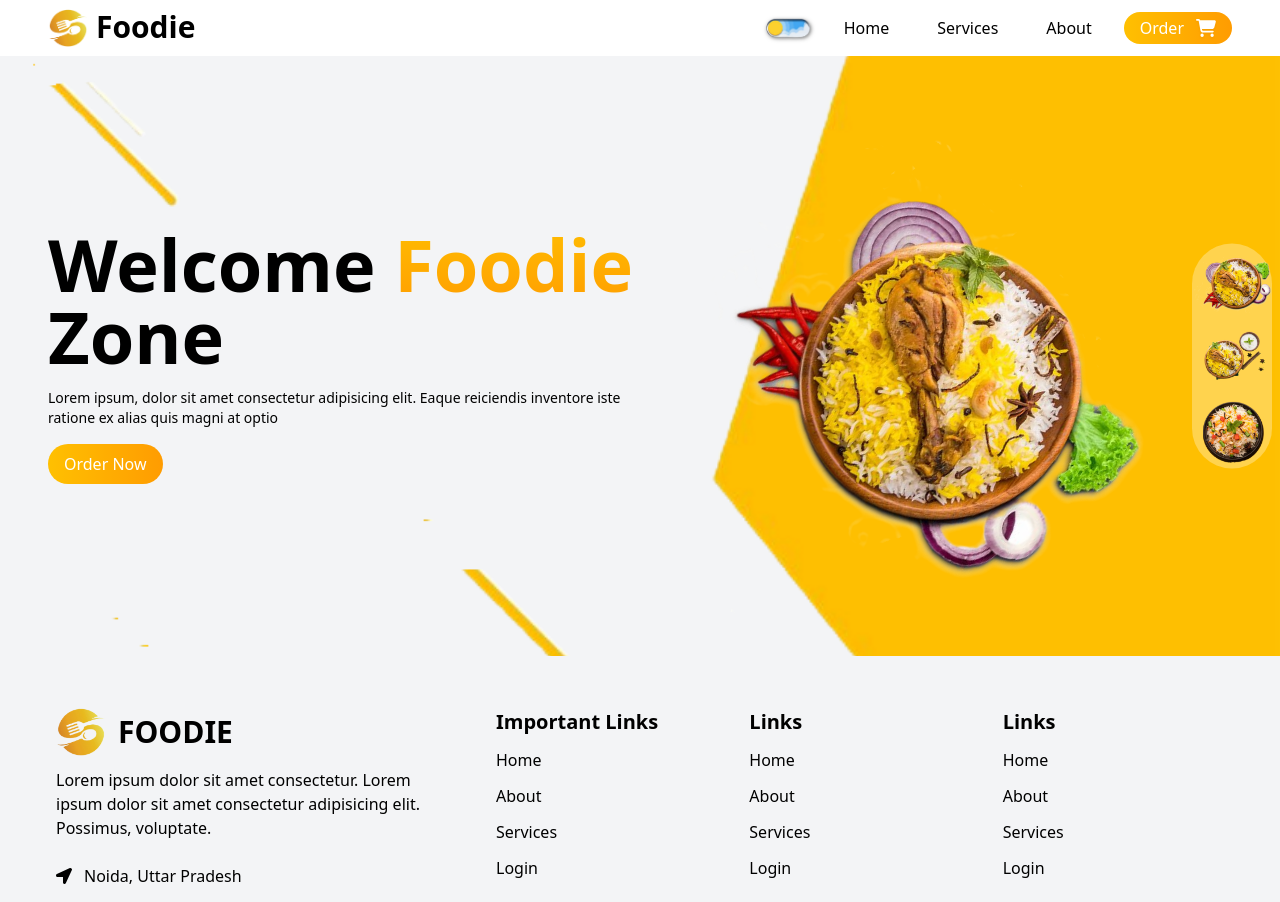
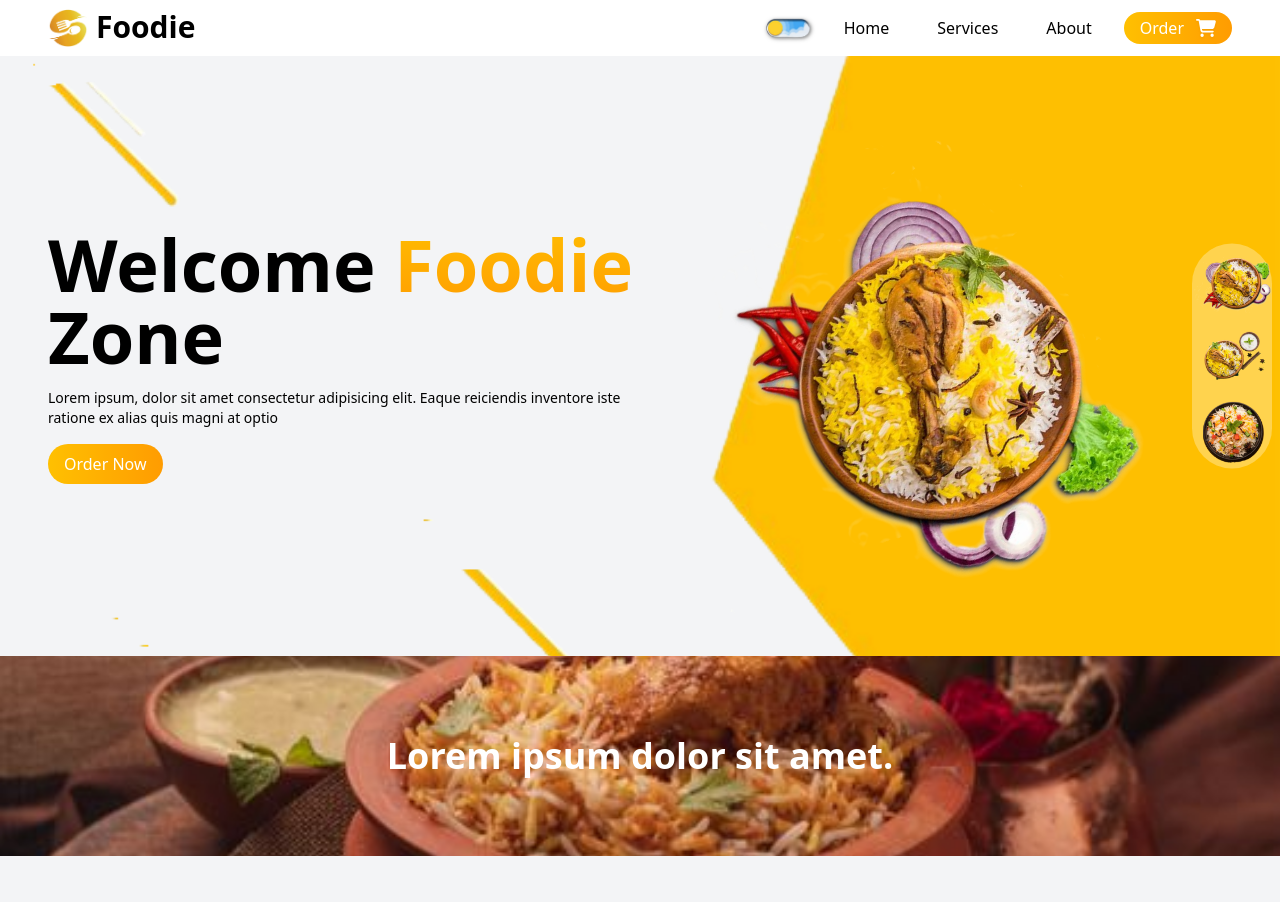
Before and after one commit to NusratTabassum3/FoodieZone-React-TailwindCSS, a React (Vite) app: page / in a window 1280 px wide. Shown: the top 902 px of the page. Built offline with nearby package versions, Linux system fonts and the light colour scheme.

Commit message:
Create Banner Section

```diff
--- a/src/App.jsx
+++ b/src/App.jsx
@@ -2,11 +2,13 @@ import React from "react";
 import Navbar from "./components/Navbar/Navbar";
 import Hero from "./components/Hero/Hero";
 import Footer from "./components/Footer/Footer";
+import CoverBanner from "./components/CoverBanner/CoverBanner";
 const App = () => {
   return (
     <div>
       <Navbar />
       <Hero />
+      <CoverBanner />
       <Footer />
     </div>
   );
--- /dev/null
+++ b/src/components/CoverBanner/CoverBanner.jsx
@@ -0,0 +1,26 @@
+import React from "react";
+import bgCoverImg from "../../assets/biryani_cover.jpg";
+
+const CoverBanner = () => {
+  const bgImage = {
+    backgroundImage: `url(${bgCoverImg})`,
+    backgroundPosition: "center",
+    backgroundRepeat: "no-repeat",
+    backgroundSize: "cover",
+    // backgroundAttachment: "fixed",
+    height: "200px",
+    width: "100%",
+  };
+
+  return (
+    <div style={bgImage}>
+      <div className="h-[200px] flex justify-center items-center text-white">
+        <h1 className="text-3xl sm:text-4xl font-bold">
+          Lorem ipsum dolor sit amet.
+        </h1>
+      </div>
+    </div>
+  );
+};
+
+export default CoverBanner;
```
